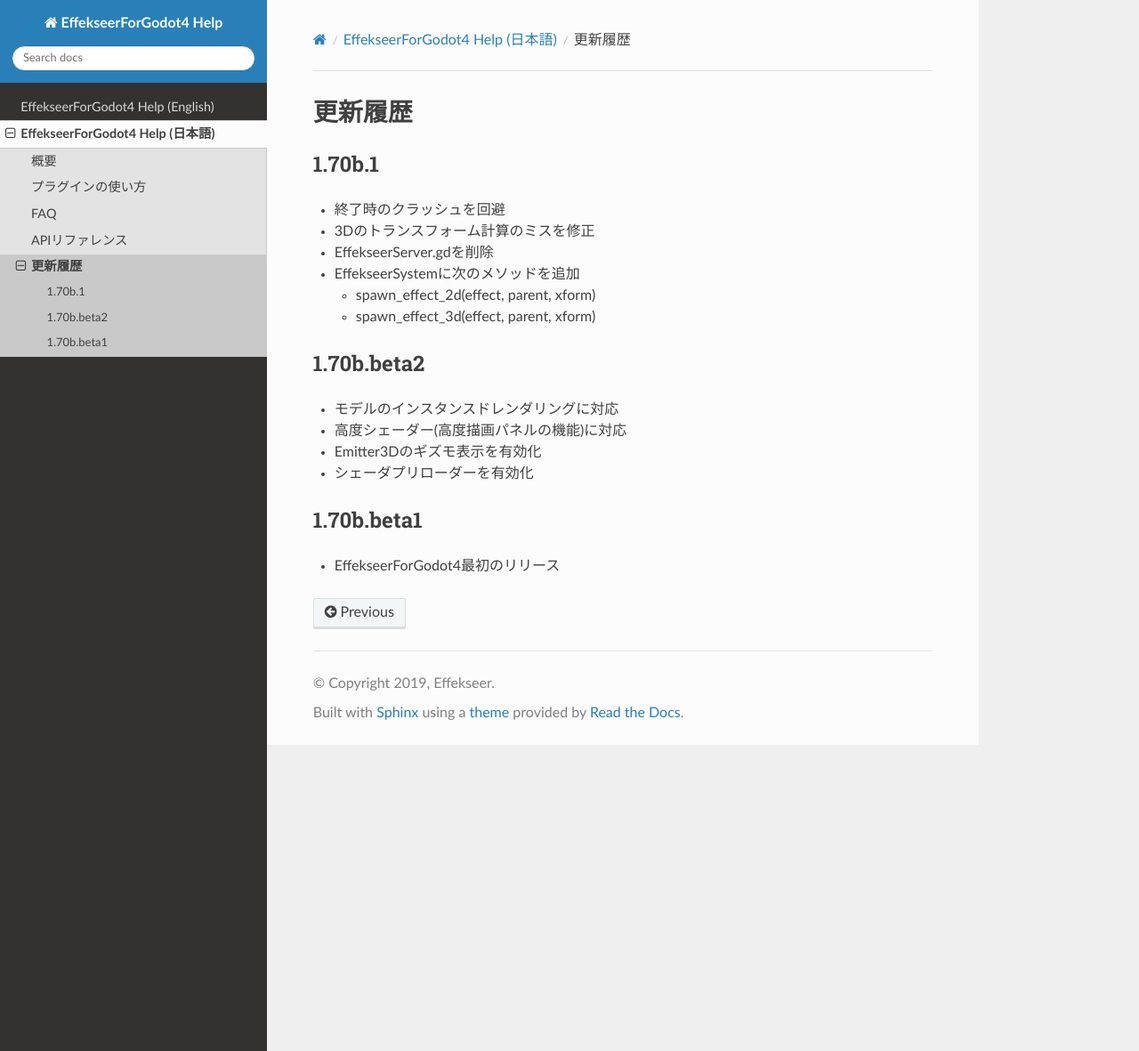
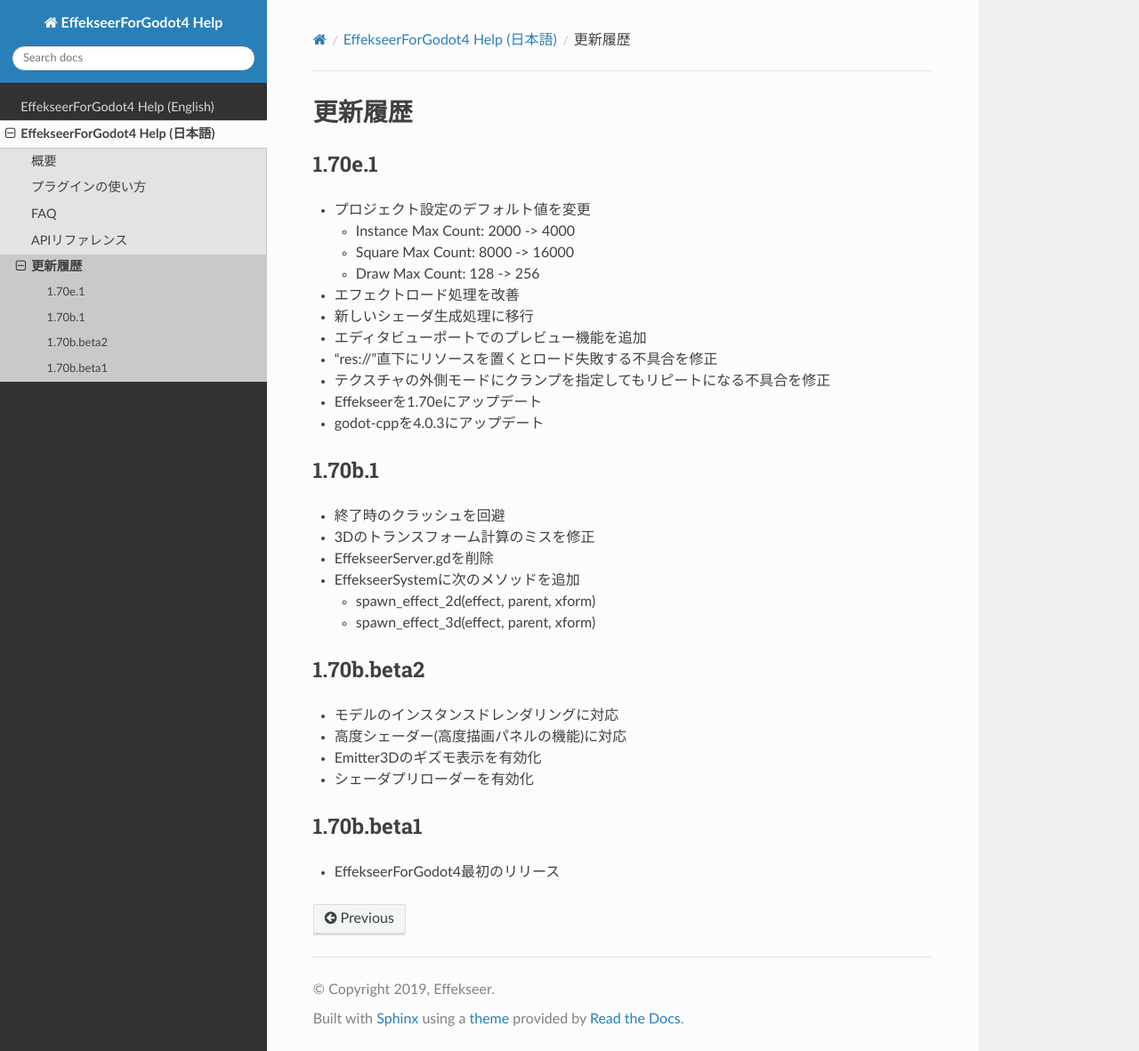
Before and after one commit to effekseer/EffekseerForGodot4, a Sphinx documentation site: the page built from Docs/source/ja/history.md, in a window 1280 px wide and 1181 px high. Shown: the whole window at 89% size. Built offline with Sphinx 7.4.7 and the Read the Docs theme 2.0.0, drawn with Linux system fonts in a browser that asks for light colours.

Commit message:
Update Docs

```diff
--- a/Docs/source/ja/history.md
+++ b/Docs/source/ja/history.md
@@ -1,4 +1,17 @@
 # 更新履歴
+
+## 1.70e.1
+- プロジェクト設定のデフォルト値を変更
+  - Instance Max Count: 2000 -> 4000
+  - Square Max Count: 8000 -> 16000
+  - Draw Max Count: 128 -> 256
+- エフェクトロード処理を改善
+- 新しいシェーダ生成処理に移行
+- エディタビューポートでのプレビュー機能を追加
+- "res://"直下にリソースを置くとロード失敗する不具合を修正
+- テクスチャの外側モードにクランプを指定してもリピートになる不具合を修正
+- Effekseerを1.70eにアップデート
+- godot-cppを4.0.3にアップデート
 
 ## 1.70b.1
 - 終了時のクラッシュを回避
```
Also changed, not shown: Docs/source/en/history.md (+13 -0 lines).
